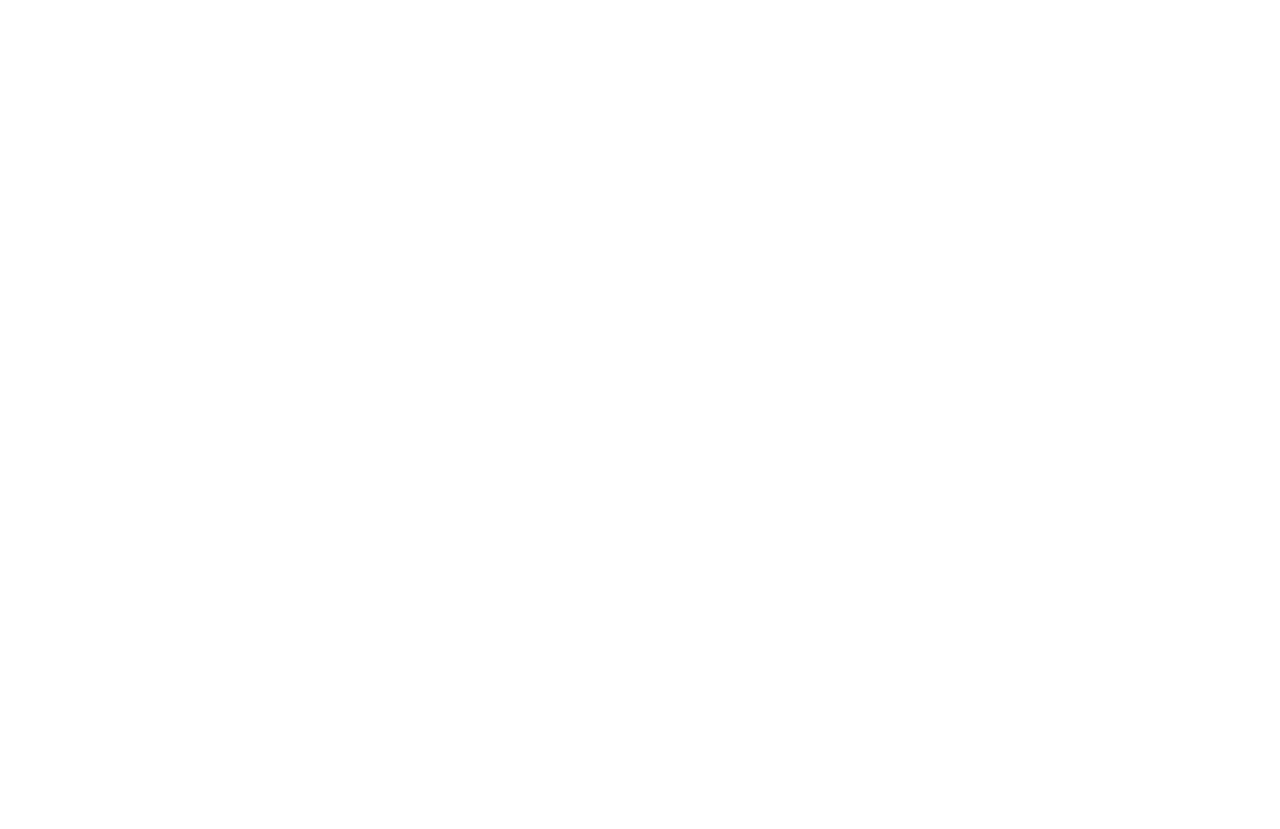
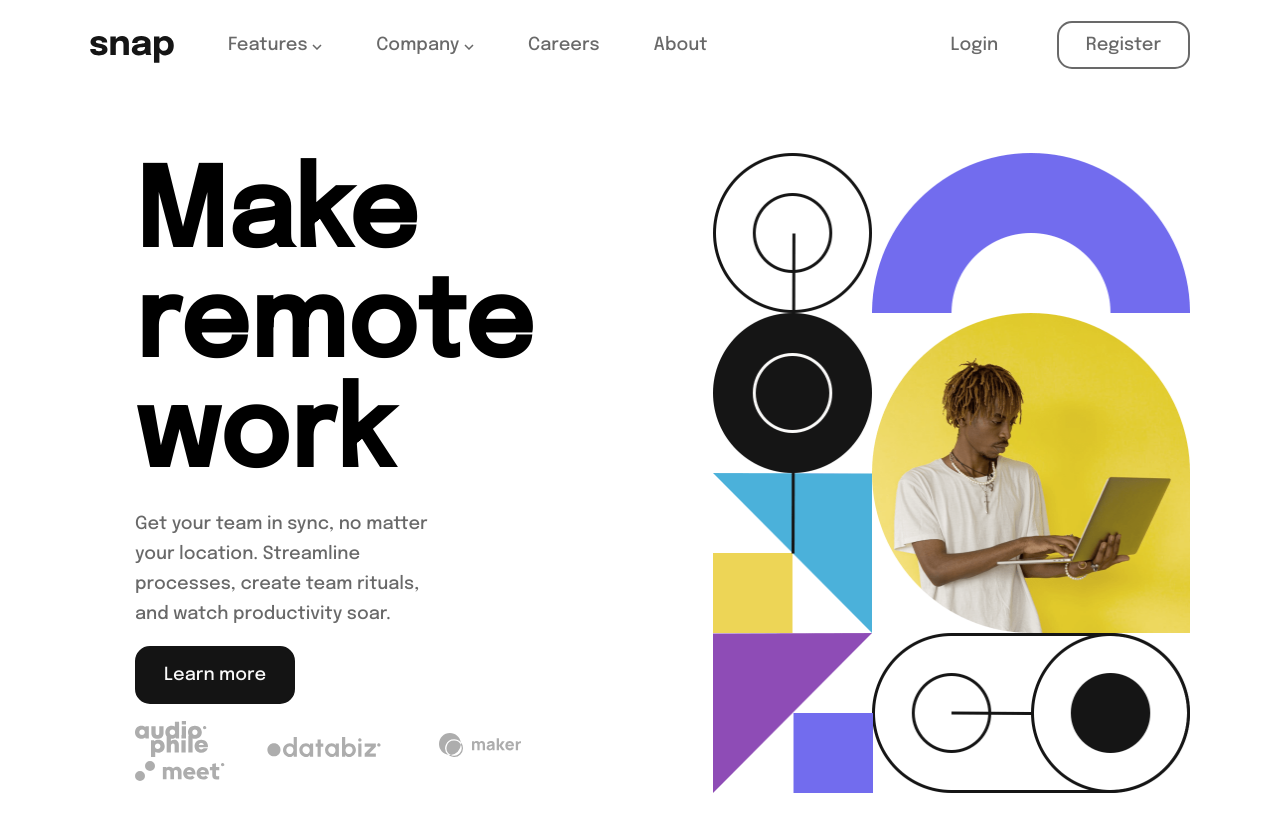
Before and after one commit to tayfundursun/JavaScript-Projects, a plain HTML site: page Intro Section with Dropdown Navigation/index.html in a window 1280 px wide. Before the commit the page ends 800 px from the top, so only its background shows below. Drawn offline with Linux system fonts and the light colour scheme.

Commit message:
files updated.

```diff
--- a/Intro Section with Dropdown Navigation/index.html
+++ b/Intro Section with Dropdown Navigation/index.html
@@ -4,13 +4,72 @@
     <meta charset="UTF-8">
     <meta name="viewport" content="width=device-width, initial-scale=1.0"> <!-- displays site properly based on user's device -->
 
+    <link rel="preconnect" href="https://fonts.googleapis.com">
+    <link rel="preconnect" href="https://fonts.gstatic.com" crossorigin>
+    <link href="https://fonts.googleapis.com/css2?family=Epilogue:wght@500&display=swap" rel="stylesheet"> <!-- Google Fonts --- Epilouge -->
     <link rel="icon" type="image/png" sizes="32x32" href="./images/favicon-32x32.png">
+    <link rel="stylesheet" href="style.css">
 
     <title>Intro section with dropdown navigation</title>
-
   </head>
 
   <body>
+    <!-- NAVBAR - START -->
+    <nav>
+      <div id="navigation-div">
+        <img src="./images/logo.svg" alt="snap-logo">
 
+        <div class="hover" class="dropdown-btn">
+          <span>Features</span>
+          <img src="./images/icon-arrow-down.svg" alt="arrow-down">
+        </div>
+
+        <div class="hover" class="dropdown-btn">
+          <span>Company</span>
+          <img src="./images/icon-arrow-down.svg" alt="arrow-down">
+        </div>
+
+        <a class="hover" href="#">Careers</a>
+        <a class="hover" href="#">About</a>
+      </div>
+
+      <div id="login-div">
+        <a id="login" class="hover" href="#">Login</a>
+        <a id="register" class="hover" href="#">Register</a>
+      </div>
+    </nav>
+    <!-- NAVBAR - END -->
+
+    <!-- MAIN - START -->
+    <main>
+      <section id="content">
+        <h1 id="header">Make <br> remote work</h1>
+        <p>Get your team in sync, no matter your location. Streamline processes, create team rituals, and watch productivity soar.</p>
+
+        <a id="learn-more" href="#">Learn more</a>
+
+        <ul>
+          <li>
+            <img src="./images/client-audiophile.svg" alt="client-audiophile">
+          </li>
+          <li>
+            <img src="./images/client-databiz.svg" alt="client-databiz">
+          </li>
+          <li>
+            <img src="./images/client-maker.svg" alt="client-maker">
+          </li>
+          <li>
+            <img src="./images/client-meet.svg" alt="client-meet">
+          </li>
+        </ul>
+      </section>
+
+      <section>
+        <img  id="hero-img" src="./images/image-hero-desktop.png" alt="image-hero-desktop">
+      </section>
+    </main>
+    <!-- MAIN - END -->
+
+    <script src="app.js"></script>
   </body>
 </html>
--- /dev/null
+++ b/Intro Section with Dropdown Navigation/style.css
@@ -0,0 +1,104 @@
+* {
+    padding: 0;
+    margin: 0;
+}
+
+:root {
+    --almost-white: hsl(0, 0%, 98%);
+    --medium-gray: hsl(0, 0%, 41%);
+    --almost-black: hsl(0, 0%, 8%);
+}
+
+body {
+    font-size: 18px;
+    font-family: 'Epilogue', sans-serif;
+    margin: 2em 5em;
+}
+
+nav {
+    display: flex;
+    justify-content: space-between;
+    color: var(--medium-gray);
+}
+
+#navigation-div {
+    display: flex;
+}
+
+#navigation-div > * {
+    margin-right: 3em;
+}
+
+.dropdown-btn {
+    cursor: pointer;
+}
+
+a {
+    text-decoration: none;
+    color: inherit;
+}
+
+#login {
+    margin-right: 3em;
+}
+
+#register {
+    padding: 0.7em 1.5em;
+    border: 2px solid var(--medium-gray);
+    border-radius: 15px;
+}
+
+#register:hover {
+    border-color: var(--almost-black);
+}
+
+.hover:hover{
+    color: var(--almost-black);
+    cursor: pointer;
+}
+
+main {
+    display: flex;
+    justify-content: space-between;
+    margin-top: 5em;
+}
+
+#content {
+    display: flex;
+    flex-direction: column;
+    justify-content: space-around;
+    padding: 0 2.5em;
+}
+
+#content > p {
+    width: 55%;
+    line-height: 30px;
+    color: var(--medium-gray);
+}
+
+#header {
+    font-size: 108px;
+}
+
+ul { list-style: none; }
+li { display: inline; margin-right: 3em; }
+
+#learn-more {
+    padding: 1em 1.5em;
+    background-color: var(--almost-black);
+    border: 2px solid var(--almost-black);
+    color: var(--almost-white);
+    border-radius: 15px;
+    width: fit-content;
+    transition: 0.5s;
+}
+
+#learn-more:hover {
+    background-color: var(--almost-white);
+    color: var(--almost-black);
+}
+
+#hero-img {
+    max-width: 100%;
+    min-height: 100%;
+}
```
Also changed, not shown: Intro Section with Dropdown Navigation/app.js (added).
